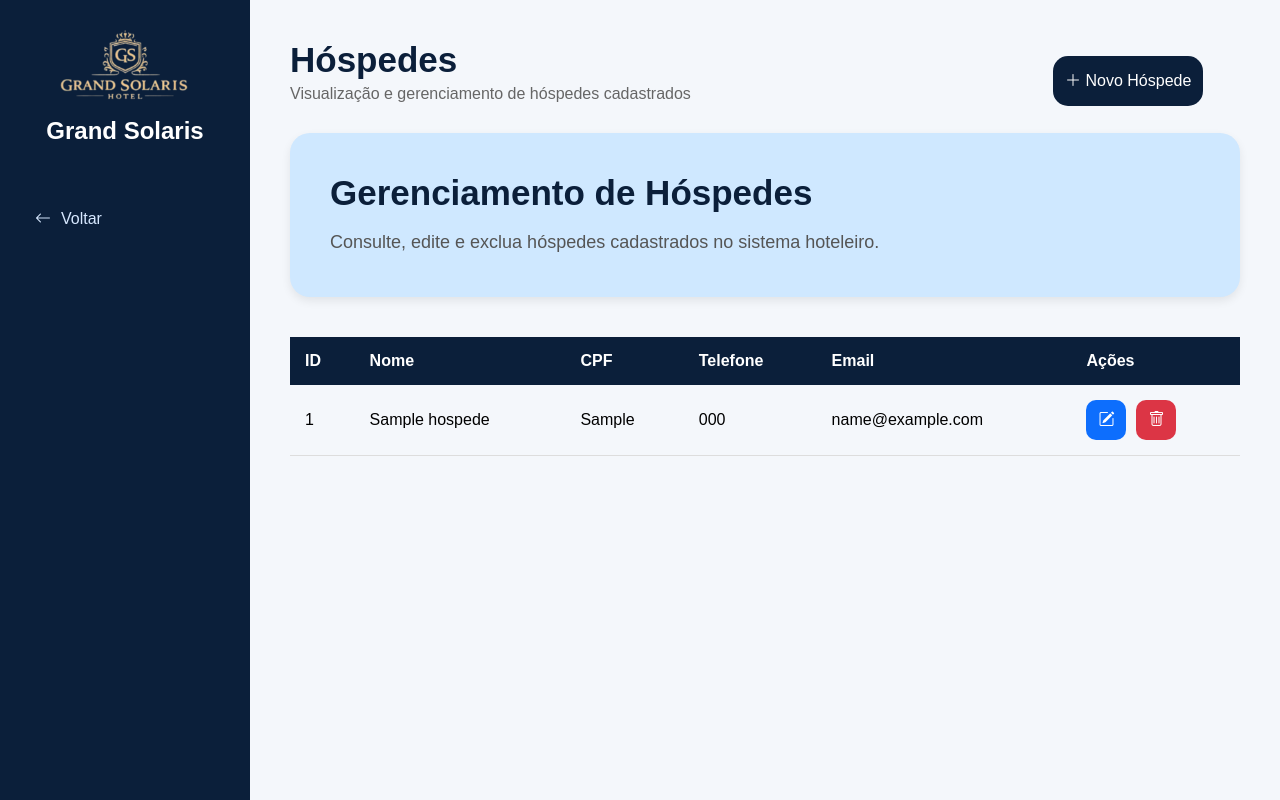
After one commit to Melhores-da-Sala/gestao-hotel, a FastAPI app: page /hospedes in a window 1280 px wide. The commit adds this page. Run offline with FastAPI, Linux system fonts and the light colour scheme; tables that the repository leaves empty hold one stand-in row (values such as "Sample post").

Commit message:
tela de hóspedes feita

```diff
--- a/static/css/style.css
+++ b/static/css/style.css
@@ -273,3 +273,85 @@ table td {
 table tr:hover {
     background-color: #f4f7fb;
 }
+
+
+.botao_criar_hospede {
+    position: absolute;
+    top: 7%;
+    right: 6%;
+    display: flex;
+    margin: 0 auto;
+    width: 150px;
+    height: 50px;
+    border-radius: 15px;
+    background-color: #0b1f3a;
+    color: white;
+    text-decoration: none;
+    gap: 10px;
+    align-items: center;
+}
+
+.botao_criar_hospede div {
+    text-align: center;
+    margin: 0 auto;
+}
+
+/* AÇÕES */
+
+.acoes {
+    display: flex;
+
+    gap: 10px;
+
+    align-items: center;
+}
+
+/* BOTÃO EDITAR */
+
+.btn-editar {
+    background-color: #0d6efd;
+
+    color: white;
+
+    text-decoration: none;
+
+    width: 40px;
+    height: 40px;
+
+    border-radius: 10px;
+
+    display: flex;
+    justify-content: center;
+    align-items: center;
+
+    transition: 0.3s;
+}
+
+.btn-editar:hover {
+    background-color: #0b5ed7;
+}
+
+/* BOTÃO EXCLUIR */
+
+.btn-excluir {
+    background-color: #dc3545;
+
+    color: white;
+
+    text-decoration: none;
+
+    width: 40px;
+    height: 40px;
+
+    border-radius: 10px;
+
+    display: flex;
+    justify-content: center;
+    align-items: center;
+
+    transition: 0.3s;
+}
+
+.btn-excluir:hover {
+    background-color: #bb2d3b;
+}
--- /dev/null
+++ b/templates/hospedes.html
@@ -0,0 +1,146 @@
+<!DOCTYPE html>
+<html lang="pt-br">
+
+<head>
+    <meta charset="UTF-8">
+    <meta name="viewport" content="width=device-width, initial-scale=1.0">
+
+    <link rel="stylesheet" href="/static/css/style.css">
+
+    <link rel="stylesheet"
+        href="https://cdn.jsdelivr.net/npm/bootstrap-icons@1.11.3/font/bootstrap-icons.min.css">
+
+    <title>Hóspedes | Grand Solaris</title>
+</head>
+
+<body>
+
+    <!-- SIDEBAR -->
+
+    <aside class="sidebar">
+
+        <div class="logo-area">
+
+            <img src="/static/assets/logo_hotel.png" alt="Logo Hotel">
+
+            <h2>Grand Solaris</h2>
+
+        </div>
+
+        <nav>
+
+            <a href="javascript:history.back()">
+                <i class="bi bi-arrow-left"></i>
+                Voltar
+            </a>
+
+        </nav>
+
+    </aside>
+
+    <!-- MAIN -->
+
+    <main>
+
+        <!-- TOPO -->
+
+        <header class="topbar">
+
+            <div>
+                <h1>Hóspedes</h1>
+                <p>Visualização e gerenciamento de hóspedes cadastrados</p>
+            </div>
+
+            <a href="/add_hospede" class="botao_criar_hospede">
+
+                <div>
+                    <i class="bi bi-plus-lg"></i>
+
+                    <span>Novo Hóspede</span>
+                </div>
+
+            </a>
+
+        </header>
+
+        <!-- BANNER -->
+
+        <section class="banner">
+
+            <h1 class="titulo">
+                Gerenciamento de Hóspedes
+            </h1>
+
+            <p>
+                Consulte, edite e exclua hóspedes cadastrados
+                no sistema hoteleiro.
+            </p>
+
+        </section>
+
+        <!-- TABELA -->
+
+        <section class="tabela-container">
+
+            <table>
+
+                <thead>
+
+                    <tr>
+                        <th>ID</th>
+                        <th>Nome</th>
+                        <th>CPF</th>
+                        <th>Telefone</th>
+                        <th>Email</th>
+                        <th>Ações</th>
+                    </tr>
+
+                </thead>
+
+                <tbody>
+
+                    {% for hospede in hospedes %}
+
+                    <tr>
+
+                        <td>{{ hospede.id }}</td>
+
+                        <td>{{ hospede.nome }}</td>
+
+                        <td>{{ hospede.cpf }}</td>
+
+                        <td>{{ hospede.telefone }}</td>
+
+                        <td>{{ hospede.email }}</td>
+
+                        <td class="acoes">
+
+                            <a href="/edit_hospede/{{ hospede.id }}" class="btn-editar">
+
+                                <i class="bi bi-pencil-square"></i>
+
+                            </a>
+
+                            <a href="/delete_hospede/{{ hospede.id }}" class="btn-excluir">
+
+                                <i class="bi bi-trash"></i>
+
+                            </a>
+
+                        </td>
+
+                    </tr>
+
+                    {% endfor %}
+
+                </tbody>
+
+            </table>
+
+        </section>
+
+    </main>
+
+</body>
+
+</html>
```
